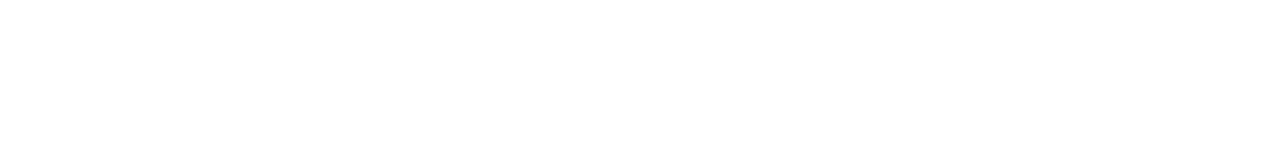
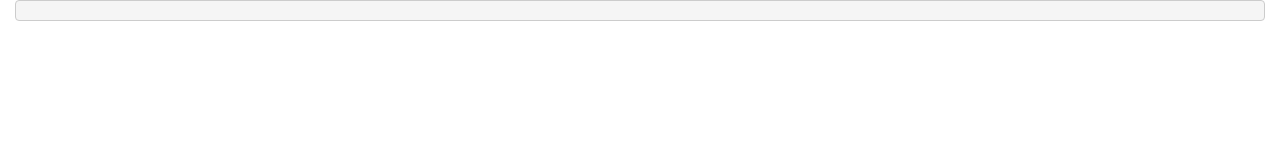
Before and after one commit to brianfroelund/wall-calendar, a plain HTML site: page index.html in a window 1280 px wide. Drawn offline with nearby package versions, Linux system fonts and the light colour scheme.

Commit message:
no message

```diff
--- a/index.html
+++ b/index.html
@@ -1,24 +1,22 @@
 <html>
+
 <head>
+    <link rel="stylesheet" href="https://maxcdn.bootstrapcdn.com/bootstrap/3.3.6/css/bootstrap.min.css" integrity="sha384-1q8mTJOASx8j1Au+a5WDVnPi2lkFfwwEAa8hDDdjZlpLegxhjVME1fgjWPGmkzs7" crossorigin="anonymous">
     <script type="text/javascript">
     // Your Client ID can be retrieved from your project in the Google
     // Developer Console, https://console.developers.google.com
     var CLIENT_ID = '494548602951-i4l2mb9ptmodveradl1249tbjrissh6q.apps.googleusercontent.com';
-
     var SCOPES = ["https://www.googleapis.com/auth/calendar.readonly"];
-
     /**
      * Check if current user has authorized this application.
      */
     function checkAuth() {
-        gapi.auth.authorize(
-          {
+        gapi.auth.authorize({
             'client_id': CLIENT_ID,
             'scope': SCOPES.join(' '),
             'immediate': true
         }, handleAuthResult);
     }
-
     /**
      * Handle response from authorization server.
      *
@@ -36,19 +34,20 @@
             authorizeDiv.style.display = 'inline';
         }
     }
-
     /**
      * Initiate auth flow in response to user clicking authorize button.
      *
      * @param {Event} event Button click event.
      */
     function handleAuthClick(event) {
-        gapi.auth.authorize(
-          {client_id: CLIENT_ID, scope: SCOPES, immediate: false},
+        gapi.auth.authorize({
+                client_id: CLIENT_ID,
+                scope: SCOPES,
+                immediate: false
+            },
             handleAuthResult);
         return false;
     }
-
     /**
      * Load Google Calendar client library. List upcoming events
      * once client library is loaded.
@@ -56,7 +55,6 @@
     function loadCalendarApi() {
         gapi.client.load('calendar', 'v3', listUpcomingEvents);
     }
-
     /**
      * Print the summary and start datetime/date of the next ten events in
      * the authorized user's calendar. If no events are found an
@@ -71,11 +69,9 @@
             'maxResults': 10,
             'orderBy': 'startTime'
         });
-
         request.execute(function(resp) {
             var events = resp.items;
             appendPre('Upcoming events:');
-
             if (events.length > 0) {
                 for (i = 0; i < events.length; i++) {
                     var event = events[i];
@@ -88,10 +84,8 @@
             } else {
                 appendPre('No upcoming events found.');
             }
-
         });
     }
-
     /**
      * Append a pre element to the body containing the given message
      * as its text node.
@@ -103,12 +97,13 @@
         var textContent = document.createTextNode(message + '\n');
         pre.appendChild(textContent);
     }
-
     </script>
     <script src="https://apis.google.com/js/client.js?onload=checkAuth">
     </script>
 </head>
+
 <body>
+    <div class="container-fluid">
         <div id="authorize-div" style="display: none">
             <span>Authorize access to Google Calendar API</span>
             <!--Button for the user to click to initiate auth sequence -->
@@ -117,6 +112,6 @@
             </button>
         </div>
         <pre id="output"></pre>
-  </body>
+    </div>
 </body>
 </html>
```
Lines whose indentation alone changed are shown as unchanged.
